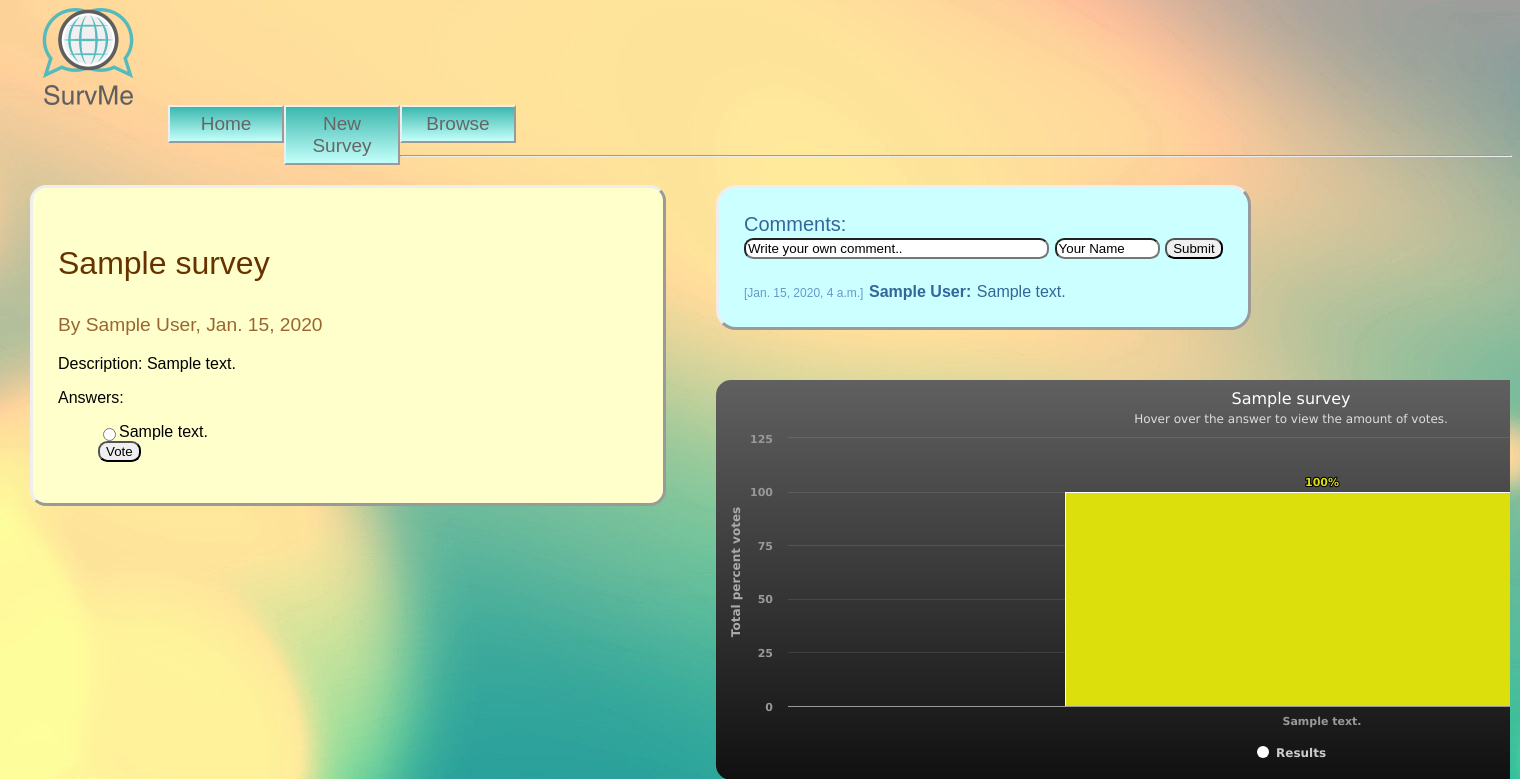
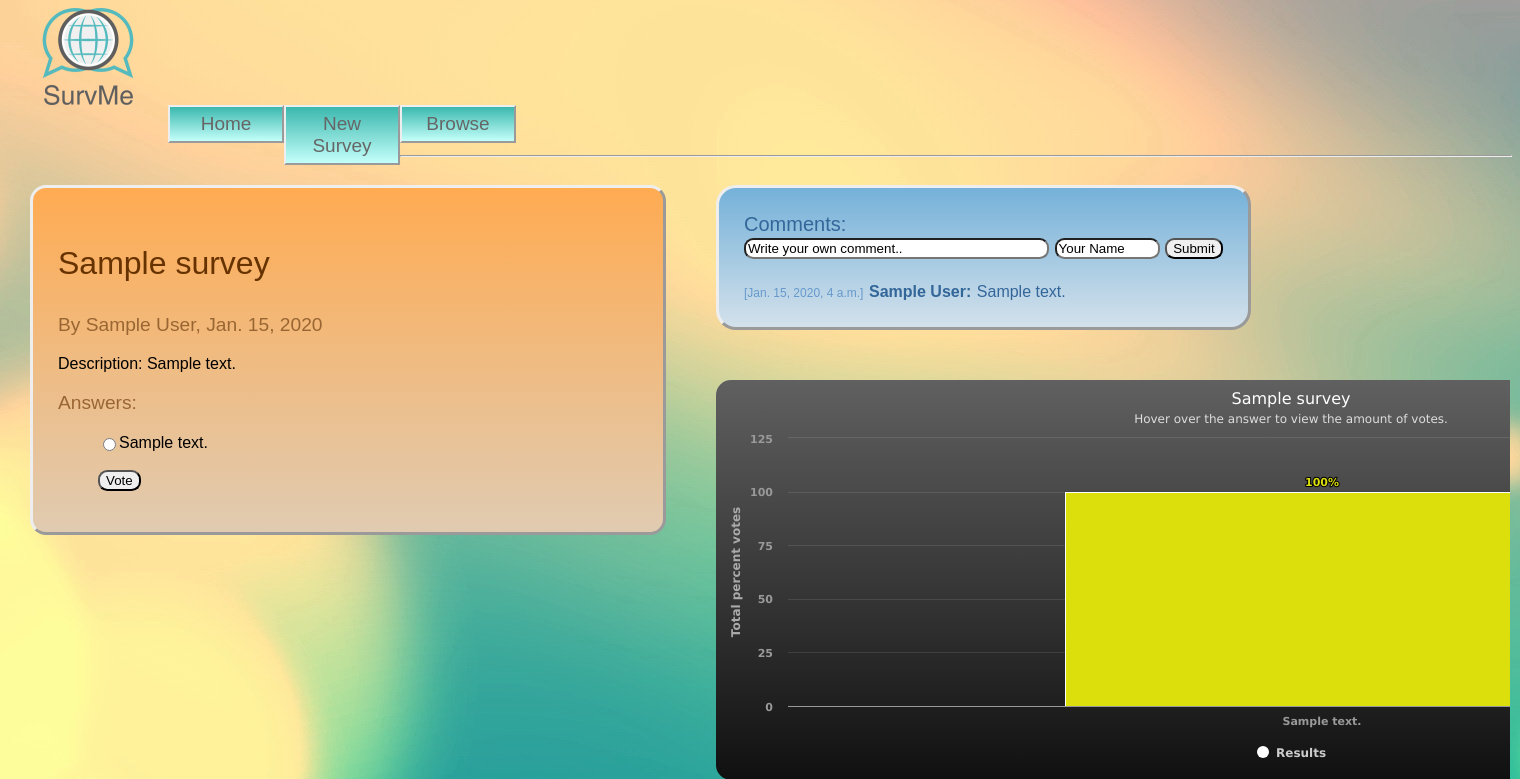
Before and after one commit to meet-projects/survme-y2-2013, a Django app: page /survey/1/ in a window 1520 px wide. Shown: the top 779 px of the page. Run offline with Django 3.2, Linux system fonts and the light colour scheme; tables that the repository leaves empty hold one stand-in row (values such as "Sample post").

Commit message:
more css

```diff
--- a/home/static/css/base.css
+++ b/home/static/css/base.css
@@ -3,9 +3,6 @@ html{
 }
 
 
-#logo{
-	/*float:left;*/
-}
 
 a.survey_link:link, a.survey_link:visited {
 	color:#CC6600;
@@ -24,7 +21,7 @@ a.survey_link{
 	right:0px;
 	margin-left:160px;
 	margin-bottom:50px;
-	/*box-shadow:5px 5px 5px;*/
+	box-shadow:5px 5px 5px;
 }
 
 .navItem{
--- a/home/static/css/displaysurvey.css
+++ b/home/static/css/displaysurvey.css
@@ -4,13 +4,19 @@
 }
 
 
-#subtitle {
+.subtitle {
 	color:#996633;
 	font-size:120%;
 }
 
 #poll-info {
 	float:left;
+   background: #e0cbb1;
+   background: -webkit-gradient(linear, left top, left bottom, from(#ffab52), to(#e0cbb1));
+   background: -webkit-linear-gradient(top, #ffab52, #e0cbb1);
+   background: -moz-linear-gradient(top, #ffab52, #e0cbb1);
+   background: -ms-linear-gradient(top, #ffab52, #e0cbb1);
+   background: -o-linear-gradient(top, #ffab52, #e0cbb1);
 	margin:20px 50px 50px 20px;
 	width:580px;
 	background-color:#FFFFCC;
@@ -24,6 +30,12 @@
 }
 
 #commentsFrame {
+   background: #d3e1eb;
+   background: -webkit-gradient(linear, left top, left bottom, from(#75b1d9), to(#d3e1eb));
+   background: -webkit-linear-gradient(top, #75b1d9, #d3e1eb);
+   background: -moz-linear-gradient(top, #75b1d9, #d3e1eb);
+   background: -ms-linear-gradient(top, #75b1d9, #d3e1eb);
+   background: -o-linear-gradient(top, #75b1d9, #d3e1eb);
 	margin:20px 80px 50px 0px;
 	display:inline-block;
 	color:#336699;
--- a/home/templates/displaysurvey.html
+++ b/home/templates/displaysurvey.html
@@ -117,16 +117,17 @@
 	<div id= "pccontainer">
 	<div id="poll-info">
 		<p id="title">{{poll.title}}</p>
-		<p id="subtitle">By {{poll.author}}, {{poll.date}}</p>
+		<p class="subtitle">By {{poll.author}}, {{poll.date}}</p>
 		{% if poll.desc %}
 			<p>Description: {{poll.desc}}</p>
 		{% endif %}
-		Answers:
+		<p class="subtitle">Answers:</p>
 		<ul class="lis"> <form action="vote/" method= "post">
 		{% csrf_token %}
 		{% for answer in answers %}
 				<input type="radio" name="answers" value="{{forloop.counter}}">{{answer.text}}
 		{% endfor %}
+		<br>
 		<br><input type="submit" value="Vote">
 		</form> </ul>
 	</div>
```
